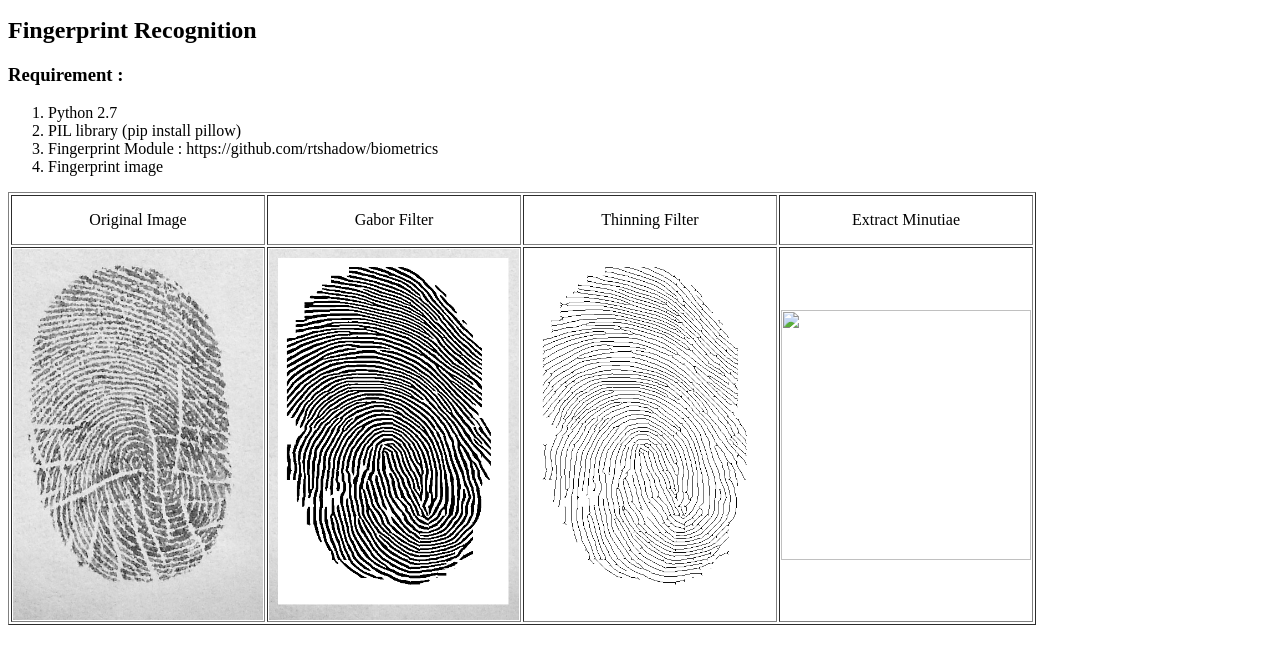
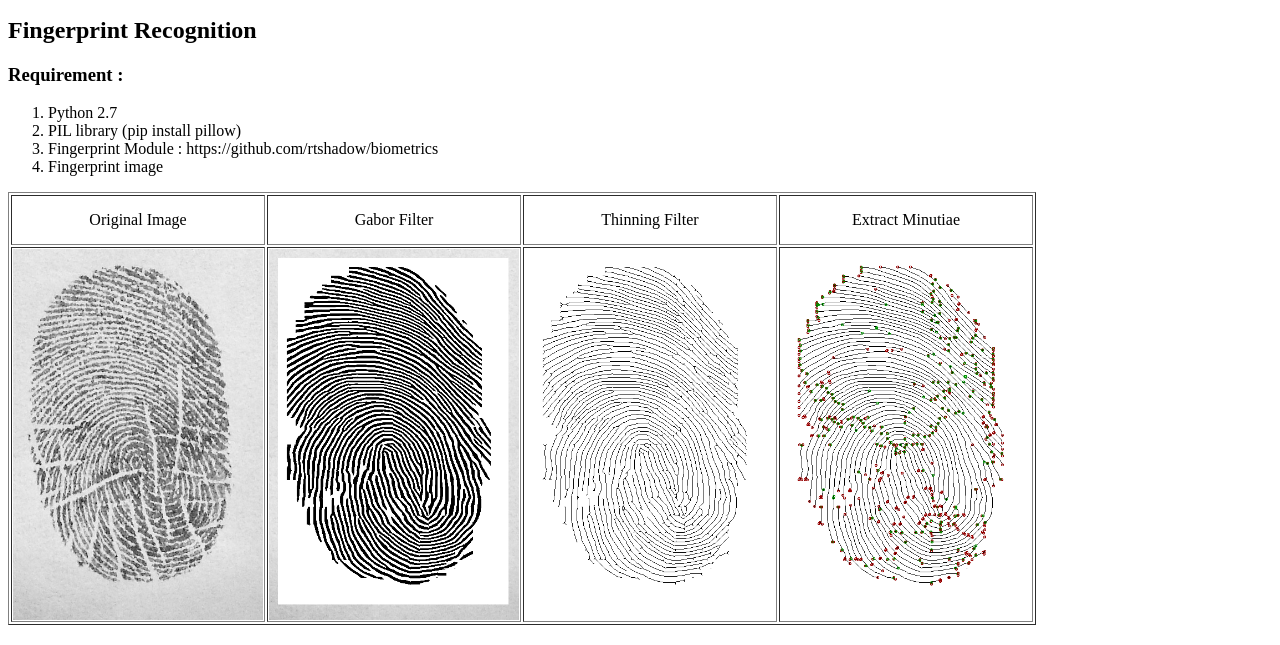
Before and after one commit to L200150022/l200150022.github.io, a plain HTML site: page fingerprint/index.html in a window 1280 px wide. Shown: the part 155-800 px from the top of the page. Drawn offline with Linux system fonts and the light colour scheme.

Commit message:
Update index.html

```diff
--- a/fingerprint/index.html
+++ b/fingerprint/index.html
@@ -23,7 +23,7 @@
 		<td><center><img src="1.jpg" width="250px"></center></td>
 		<td><center><img src="2.gif" width="250px"></center></td>
 		<td><center><img src="3.gif" width="250px"></center></td>
-		<td><center><img src=".gif" width="250px"></center></td>
+		<td><center><img src="4.gif" width="250px"></center></td>
 	</tr>
 </tbody></table>
 
```
